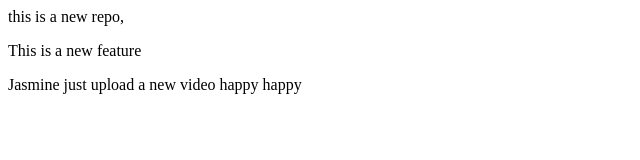
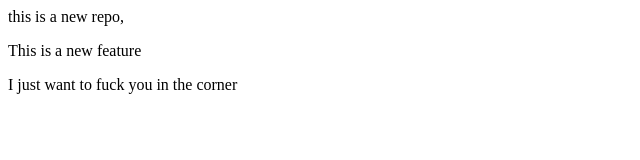
Before and after one commit to KaranShah-byte/LocalRepo, a plain HTML site: page Index.html in a window 1280 px wide. Shown: the whole page, without its empty margins (0-640 px from the left). Drawn offline with Linux system fonts and the light colour scheme.

Commit message:
Initial commit

```diff
--- a/Index.html
+++ b/Index.html
@@ -1,3 +1,3 @@
 <p>this is a new repo,</p>
 <p>This is a new feature</p>
-<p> Jasmine just upload a new video happy happy </p>
+<p>I just want to fuck you in the corner</p>
```
